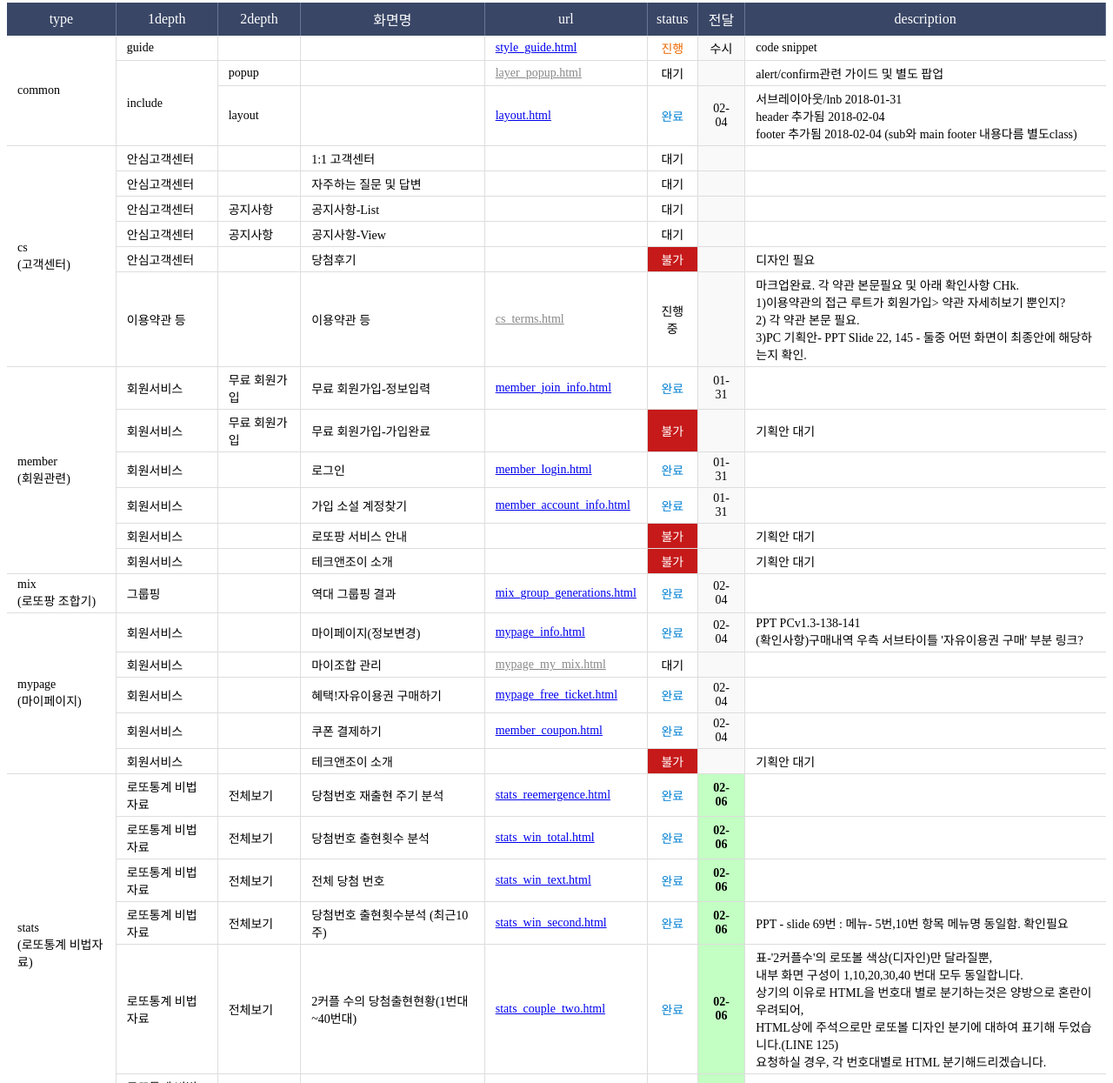
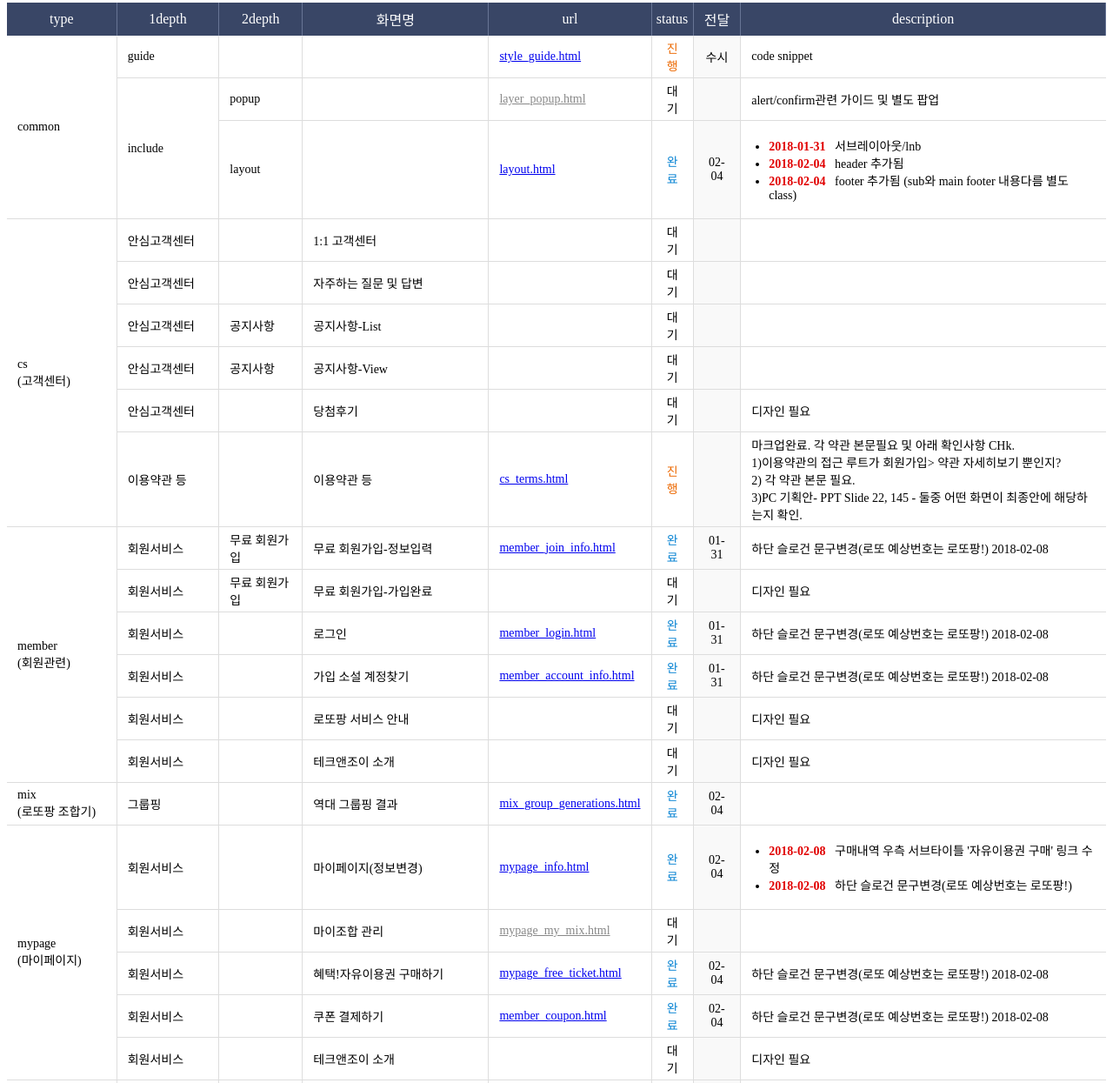
Before and after one commit to stellar1227/rtp_project, a website: page pc_web/guide/work_sheet.html in a window 1280 px wide. Shown: the part 95-1340 px from the top of the page at 87% size. Drawn offline with Linux system fonts and the light colour scheme.

Commit message:
[수정] 슬로건 수정내역 추가, 수정내역 로그 가독성확보

```diff
--- a/pc_web/guide/work_sheet.html
+++ b/pc_web/guide/work_sheet.html
@@ -47,6 +47,17 @@
         .guideTable tbody td:last-child{
             border-right:0;
         }
+        .guideTable td ul {padding-left:20px;}
+        .guideTable td li {
+            list-style:disc;
+        }
+
+        .guideTable td li [data-date]{
+            margin-right: 7px;
+            font-weight: 700;
+            color: #e10000;
+        }
+
         .guideTable .ing{
             color:#ec6800;
         }
@@ -110,9 +121,11 @@
             <td>완료</td>
             <td class="date">02-04</td>
             <td>
-                서브레이아웃/lnb 2018-01-31 <br>
-                header 추가됨 2018-02-04 <br>
-                footer 추가됨 2018-02-04 (sub와 main footer 내용다름 별도class) <br>
+                <ul>
+                    <li><span data-date>2018-01-31</span> 서브레이아웃/lnb</li>
+                    <li><span data-date>2018-02-04</span> header 추가됨</li>
+                    <li><span data-date>2018-02-04</span> footer 추가됨 (sub와 main footer 내용다름 별도class)</li>
+                </ul>
             </td>
         </tr>
 
@@ -158,7 +171,7 @@
             <td></td>
             <td>당첨후기</td>
             <td><a href="#" target="_blank" title="새창"></a></td>
-            <td>불가</td>
+            <td>대기</td>
             <td class="date"></td>
             <td>디자인 필요</td>
         </tr>
@@ -167,7 +180,7 @@
             <td></td>
             <td>이용약관 등</td>
             <td><a href="../template/cs/cs_terms.html" target="_blank" title="새창">cs_terms.html</a></td>
-            <td>진행중</td>
+            <td>진행</td>
             <td class="date"></td>
             <td>마크업완료. 각 약관 본문필요 및 아래 확인사항 CHk.<br>1)이용약관의 접근 루트가 회원가입> 약관 자세히보기 뿐인지?<br>2) 각 약관 본문 필요. <br>3)PC 기획안- PPT Slide 22, 145 - 둘중 어떤 화면이 최종안에 해당하는지 확인.</td>
         </tr><!-- //CS -->
@@ -181,16 +194,16 @@
             <td><a href="../template/member/member_join_info.html" target="_blank" title="새창">member_join_info.html</a></td>
             <td>완료</td>
             <td class="date">01-31</td>
-            <td></td>
+            <td>하단 슬로건 문구변경(로또 예상번호는 로또팡!) 2018-02-08</td>
         </tr>
         <tr>
             <td>회원서비스</td>
             <td>무료 회원가입</td>
             <td>무료 회원가입-가입완료</td>
             <td><a href="#"></a></td>
-            <td>불가</td>
+            <td>대기</td>
             <td class="date"></td>
-            <td>기획안 대기</td>
+            <td>디자인 필요</td>
         </tr>
         <tr>
             <td>회원서비스</td>
@@ -199,7 +212,7 @@
             <td><a href="../template/member/member_login.html" target="_blank" title="새창">member_login.html</a></td>
             <td>완료</td>
             <td class="date">01-31</td>
-            <td></td>
+            <td>하단 슬로건 문구변경(로또 예상번호는 로또팡!) 2018-02-08</td>
         </tr>
         <tr>
             <td>회원서비스</td>
@@ -208,25 +221,25 @@
             <td><a href="../template/member/member_account_find.html" target="_blank" title="새창">member_account_info.html</a></td>
             <td>완료</td>
             <td class="date">01-31</td>
-            <td></td>
+            <td>하단 슬로건 문구변경(로또 예상번호는 로또팡!) 2018-02-08</td>
         </tr>
         <tr>
             <td>회원서비스</td>
             <td></td>
             <td>로또팡 서비스 안내</td>
             <td><a href="#"></a></td>
-            <td>불가</td>
+            <td>대기</td>
             <td class="date"></td>
-            <td>기획안 대기</td>
+            <td>디자인 필요</td>
         </tr>
         <tr>
             <td>회원서비스</td>
             <td></td>
             <td>테크앤조이 소개</td>
             <td><a href="#"></a></td>
-            <td>불가</td>
+            <td>대기</td>
             <td class="date"></td>
-            <td>기획안 대기</td>
+            <td>디자인 필요</td>
         </tr><!-- //MEMBER -->
 
 
@@ -251,7 +264,12 @@
             <td><a href="../template/mypage/mypage_info.html" target="_blank" title="새창">mypage_info.html</a></td>
             <td>완료</td>
             <td class="date">02-04</td>
-            <td>PPT PCv1.3-138-141<br>(확인사항)구매내역 우측 서브타이틀 '자유이용권 구매' 부분 링크?</td>
+            <td>
+                <ul>
+                    <li><span data-date>2018-02-08</span> 구매내역 우측 서브타이틀 '자유이용권 구매' 링크 수정 </li>
+                    <li><span data-date>2018-02-08</span> 하단 슬로건 문구변경(로또 예상번호는 로또팡!)</li>
+                </ul>
+            </td>
         </tr>
         <tr>
             <td>회원서비스</td>
@@ -269,7 +287,7 @@
             <td><a href="../template/mypage/mypage_free_ticket.html" target="_blank" title="새창">mypage_free_ticket.html</a></td>
             <td>완료</td>
             <td class="date">02-04</td>
-            <td></td>
+            <td>하단 슬로건 문구변경(로또 예상번호는 로또팡!) 2018-02-08</td>
         </tr>
         <tr>
             <td>회원서비스</td>
@@ -278,16 +296,16 @@
             <td><a href="../template/mypage/mypage_coupon.html" target="_blank" title="새창">member_coupon.html</a></td>
             <td>완료</td>
             <td class="date">02-04</td>
-            <td></td>
+            <td>하단 슬로건 문구변경(로또 예상번호는 로또팡!) 2018-02-08</td>
         </tr>
         <tr>
             <td>회원서비스</td>
             <td></td>
             <td>테크앤조이 소개</td>
             <td><a href="../template/mypage/mypage_about_company.html" target="_blank" title="새창"></a></td>
-            <td>불가</td>
+            <td>대기</td>
             <td class="date"></td>
-            <td>기획안 대기</td>
+            <td>디자인 필요</td>
         </tr><!-- //MYPAGE -->
 
 
@@ -385,7 +403,7 @@
 
 
     var newDateCell = Table.getElementsByClassName('date'),
-        newDate     = '02-06';
+        newDate     = '02-08';
 
     for(var i = 0,len=newDateCell.length; i < len; i++){
         if ( newDateCell[i].textContent == newDate )  {
```
